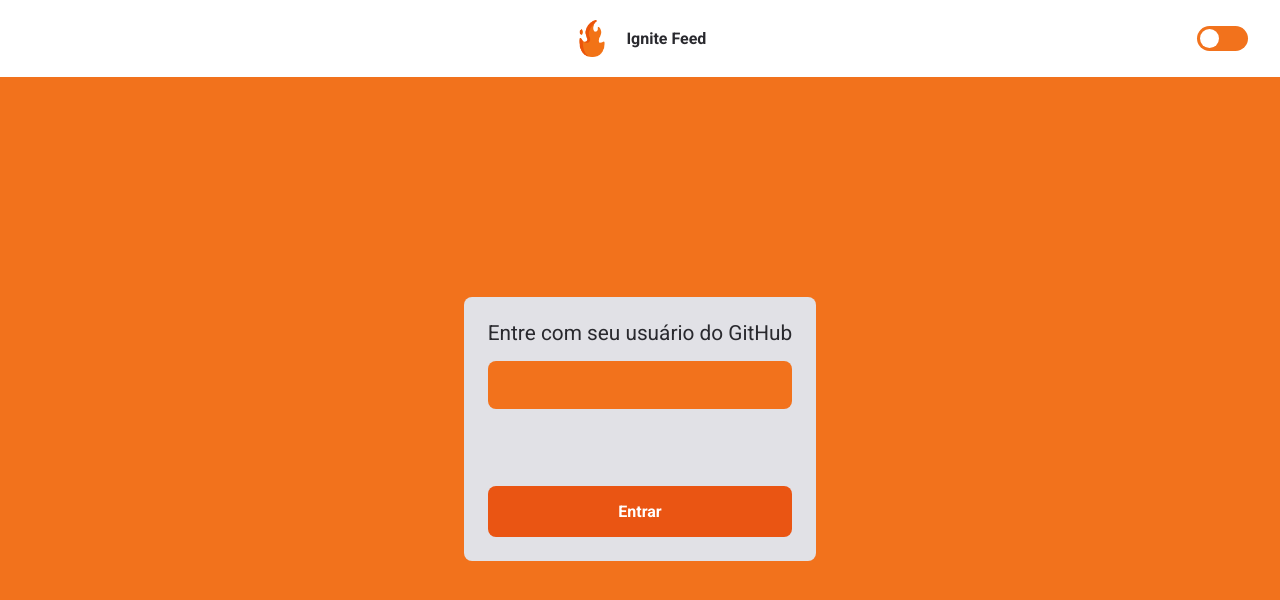
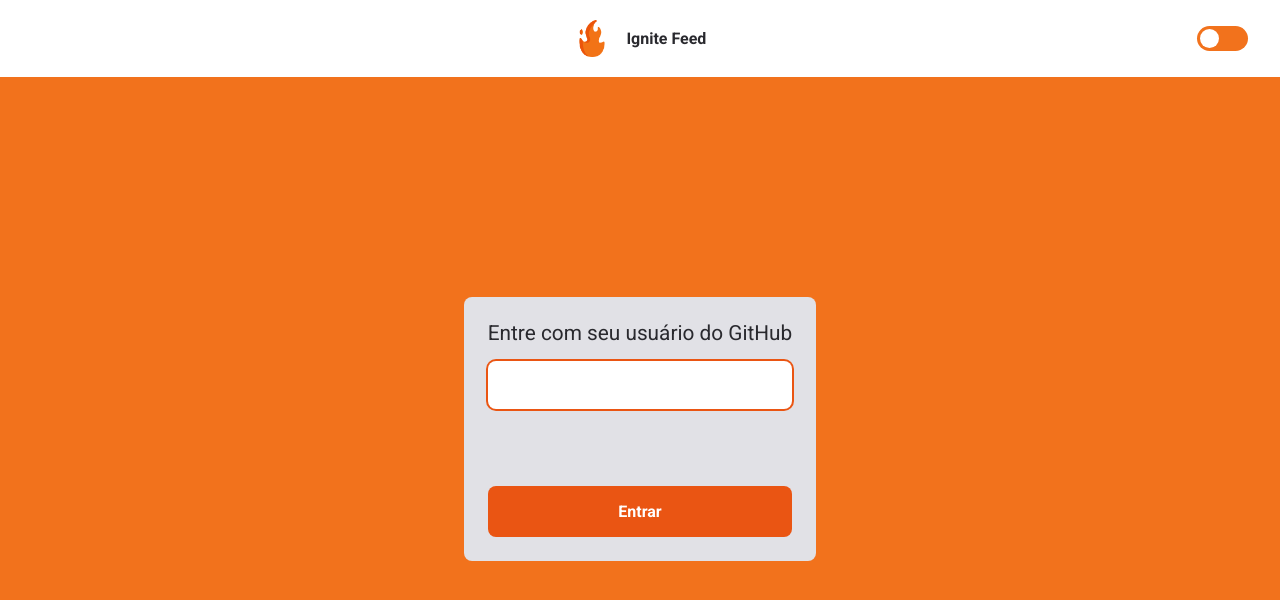
Before and after one commit to diogoizele/ignite-feed, a React (Vite) app: page / in a window 1280 px wide. Shown: the top 600 px of the page. Built offline with nearby package versions, Linux system fonts and the light colour scheme.

Commit message:
feat(login): adds autofocus in login input and fix input background color

```diff
--- a/src/components/login.module.css
+++ b/src/components/login.module.css
@@ -34,7 +34,7 @@
   height: 3rem;
   padding: 1rem;
 
-  background: var(--app-background);
+  background: var(--input-background);
   color: var(--text-primary);
   line-height: 1.4;
   margin-top: 1rem;
--- a/src/components/login.tsx
+++ b/src/components/login.tsx
@@ -30,7 +30,7 @@ export function Login({ children }: LoginProps) {
       <div className={classes.loginContainer}>
         <form onSubmit={handleSubmit} className={classes.loginPapper}>
           <label>Entre com seu usuário do GitHub</label>
-          <input value={userName} onChange={handleInputChange} />
+          <input autoFocus value={userName} onChange={handleInputChange} />
           <button type="submit">Entrar</button>
         </form>
       </div>
```
